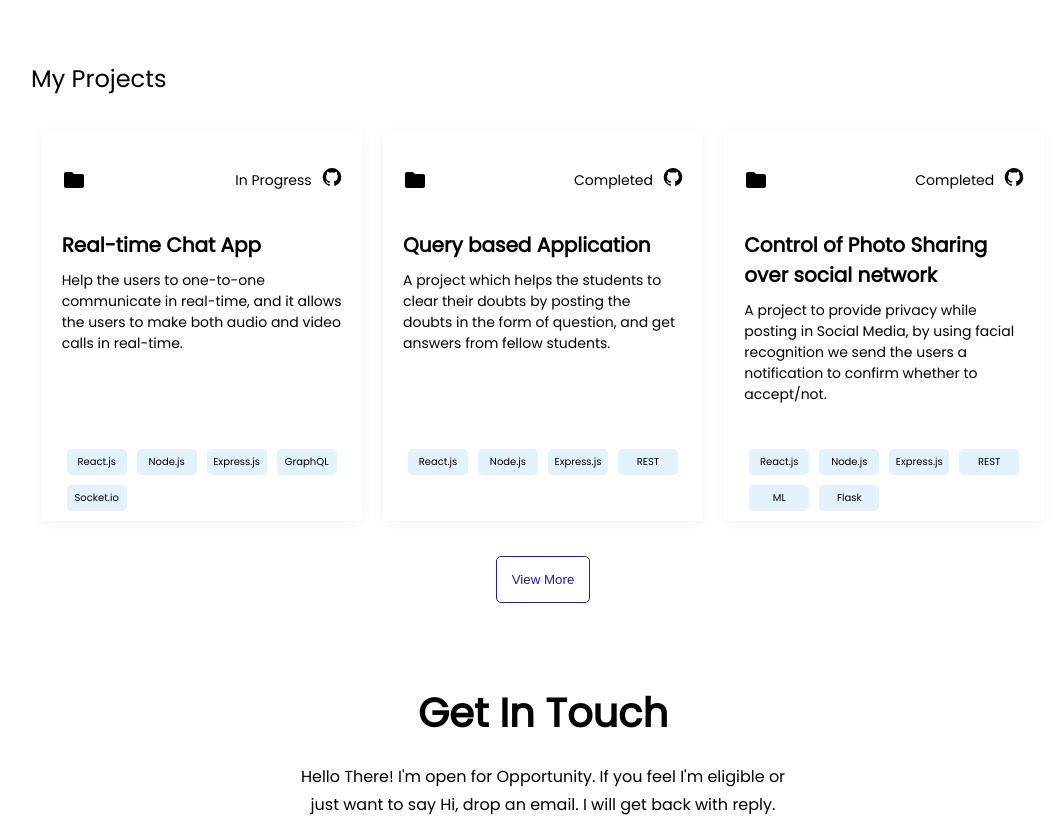
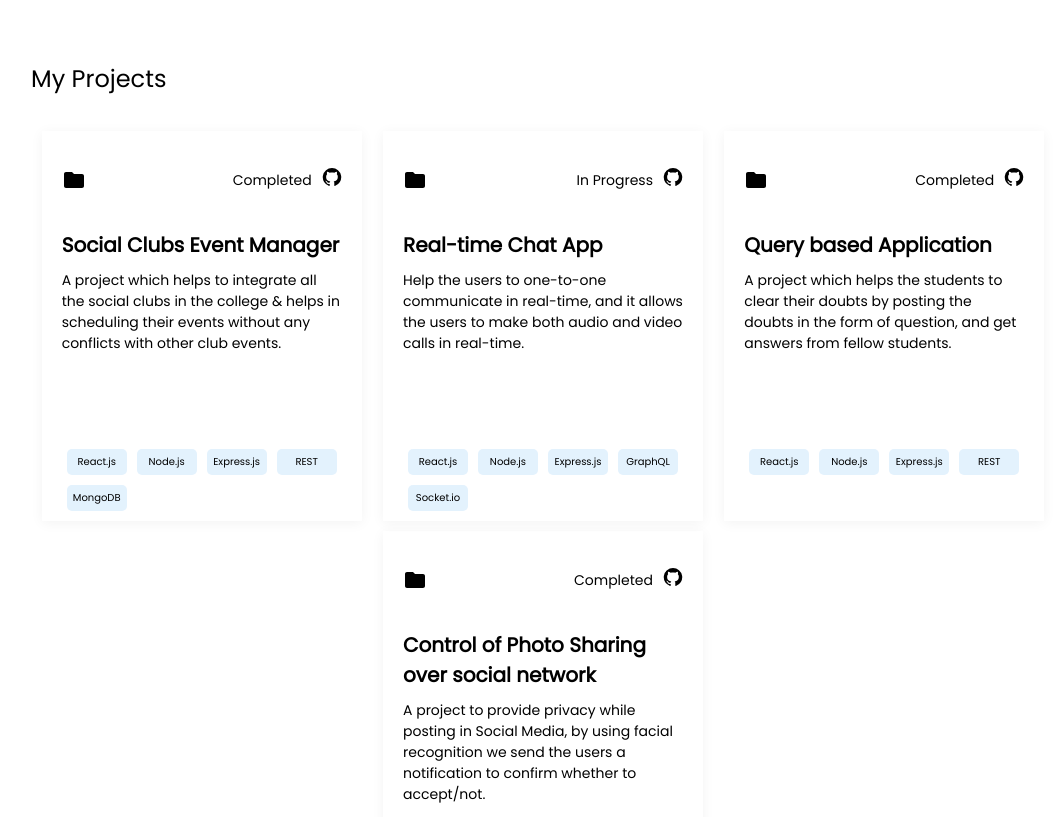
Before and after one commit to sambasivareddy-ch/sambasiva, a React (Create React App) app: page / in a window 1280 px wide. Shown: the part 1520-2337 px from the top of the page, without its empty margins (97-1152 px from the left). Built offline with nearby package versions, Linux system fonts and the light colour scheme.

Commit message:
new project added

```diff
--- a/src/components/Projects.js
+++ b/src/components/Projects.js
@@ -4,6 +4,13 @@ import styles from '../styles/page.module.css';
 import Project from './Project';
 
 const projects_arr = [
+    {
+        project_name: "Social Clubs Event Manager",
+        gitlink: "https://github.com/samba-chinta/club_manager",
+        description: "A project which helps to integrate all the social clubs in the college & helps in scheduling their events without any conflicts with other club events.",
+        skills: ['React.js', 'Node.js', 'Express.js', 'REST', 'MongoDB'],
+        status: "Completed"
+    },
     {
         project_name: "Real-time Chat App",
         gitlink: "https://github.com/samba-chinta/realtime-chat-app",
```
